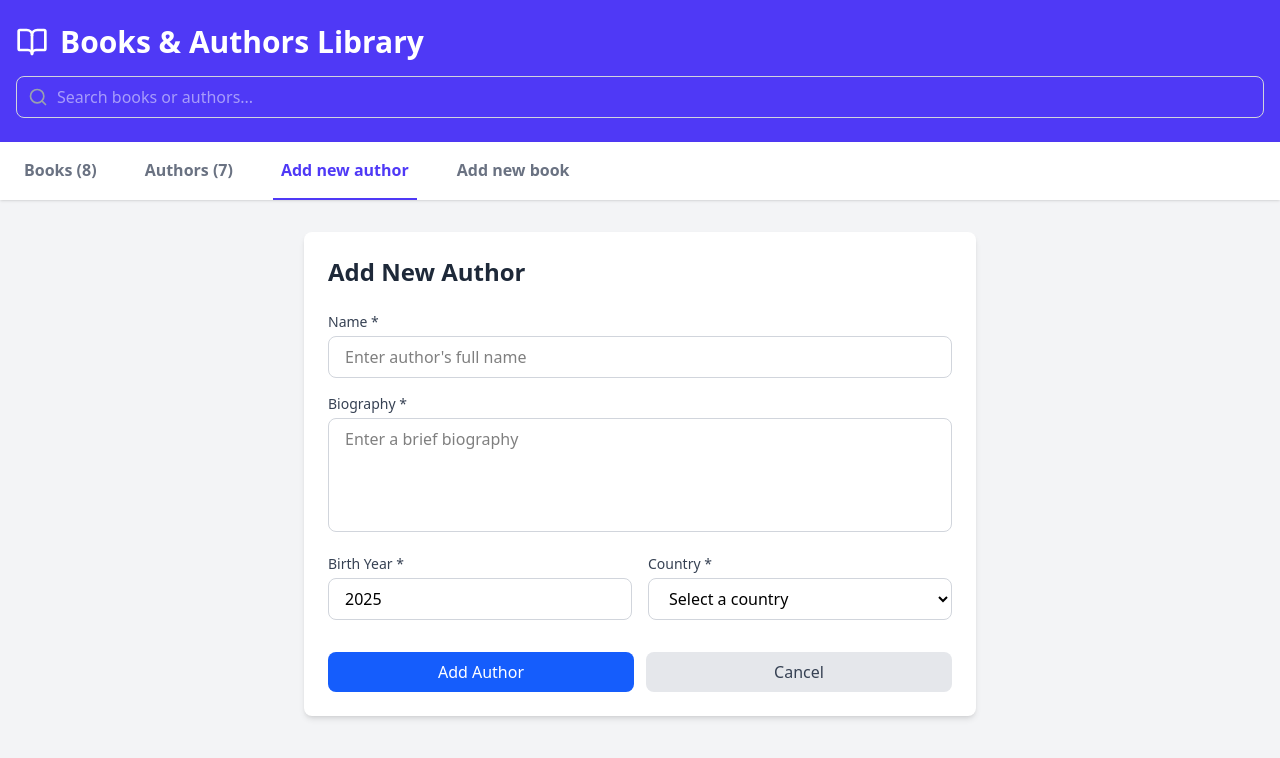
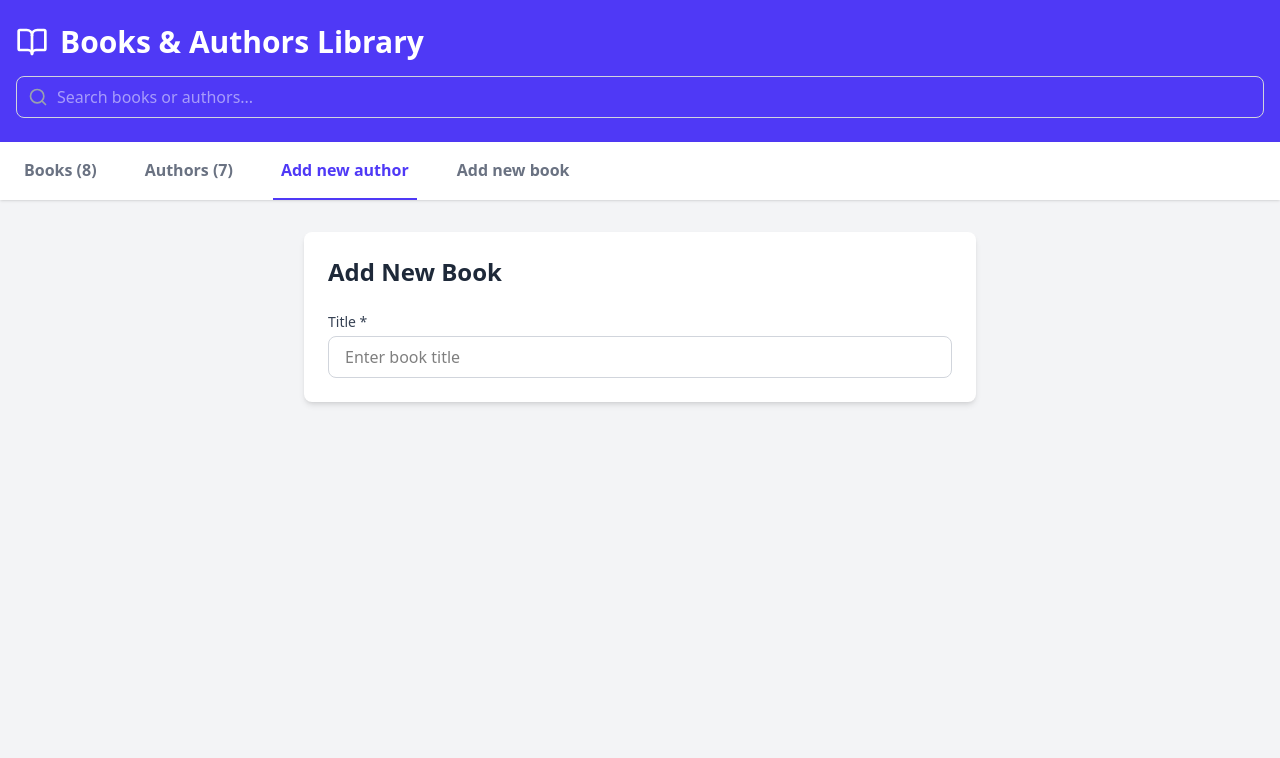
Before and after one commit to zeldabakhos/books-app, a React (Vite) app: page / in a window 1280 px wide. Both pictures are taken after a click on the button "Add new author". Shown: the top 758 px of the page. Built offline with nearby package versions, Linux system fonts and the light colour scheme.

Commit message:
feat: add Google Books API integration with live title search in AddBookForm

```diff
--- a/src/components/AuthorCard.tsx
+++ b/src/components/AuthorCard.tsx
@@ -1,13 +1,8 @@
 import { User } from "lucide-react"
+import type { Author } from "../types/Authors"
 
 interface AuthorCardProps {
-	author: {
-		id: number
-		name: string
-		bio: string
-		birthYear: number
-		country: string
-	}
+	author: Author
 	bookCount: number
 }
 
--- a/src/components/BookCard.tsx
+++ b/src/components/BookCard.tsx
@@ -1,20 +1,9 @@
+import type { Book } from "../types/Book"
+import type { Author } from "../types/Authors"
+
 interface BookCardProps {
-	book: {
-		id: number
-		title: string
-		authorId: number
-		isbn: string
-		publishedYear: number
-		description: string
-		coverUrl: string
-	}
-	author: {
-		id: number
-		name: string
-		bio: string
-		birthYear: number
-		country: string
-	}
+	book: Book
+	author: Author
 }
 
 const BookCard = ({ book, author }: BookCardProps) => {
--- a/src/components/tabs/AddAuthorForm.tsx
+++ b/src/components/tabs/AddAuthorForm.tsx
@@ -1,62 +1,96 @@
 import { useState, type FormEvent } from "react"
-import { countries } from "../../mockData/countries"
 import type { Author } from "../../types/Authors"
+import type { Book } from "../../types/Book"
+import { searchBooksByTitle } from "../../services/googleBooksService" // ✅ import Google Books service
 
-interface AddAuthorFormProps {
-	onSubmit: (author: Author) => void
+interface AddBookFormProps {
+	authors: Author[]
+	onSubmit: (book: Book) => void
 	onCancel?: () => void
 }
 
-const AddAuthorForm = ({ onSubmit, onCancel }: AddAuthorFormProps) => {
-	const [formData, setFormData] = useState<Author>({
-		name: "",
-		bio: "",
-		birthYear: new Date().getFullYear(),
-		country: "",
+const AddBookForm = ({ authors, onSubmit, onCancel }: AddBookFormProps) => {
+	const [formData, setFormData] = useState<Book>({
+		title: "",
+		authorId: 0,
+		isbn: "",
+		publishedYear: new Date().getFullYear(),
+		description: "",
+		coverUrl: "",
 	})
 
-	const [errors, setErrors] = useState<Partial<Record<keyof Author, string>>>(
-		{}
-	)
+	const [errors, setErrors] = useState<Partial<Record<keyof Book, string>>>({})
+	const [isSearching, setIsSearching] = useState(false)
+	const [searchResults, setSearchResults] = useState<Book[]>([])
 
+	// 🔍 Handle input changes (title triggers Google Books search)
 	const handleChange = (
 		e: React.ChangeEvent<
 			HTMLInputElement | HTMLTextAreaElement | HTMLSelectElement
 		>
 	) => {
 		const { name, value } = e.target
+
 		setFormData((prev) => ({
 			...prev,
-			[name]: name === "birthYear" ? parseInt(value) || 0 : value,
+			[name]:
+				name === "authorId" || name === "publishedYear"
+					? parseInt(value) || 0
+					: value,
 		}))
-		// Clear error when user starts typing
-		if (errors[name as keyof Author]) {
+
+		if (errors[name as keyof Book]) {
 			setErrors((prev) => ({ ...prev, [name]: "" }))
+		}
+
+		// ✅ Trigger Google Books search when typing in title
+		if (name === "title" && value.length > 2) {
+			setIsSearching(true)
+			searchBooksByTitle(value)
+				.then((books) => setSearchResults(books))
+				.catch((err) => {
+					console.error("Error searching books:", err)
+					setSearchResults([])
+				})
+				.finally(() => setIsSearching(false))
+		} else if (name === "title" && value.length <= 2) {
+			setSearchResults([])
 		}
 	}
 
+	// ✅ Auto-fill the form when clicking a suggestion
+	const handleSuggestionClick = (book: Book) => {
+		setFormData({
+			title: book.title,
+			authorId: 0, // the user will still choose the author manually
+			isbn: book.isbn,
+			publishedYear: book.publishedYear,
+			description: book.description,
+			coverUrl: book.coverUrl,
+		})
+		setSearchResults([])
+	}
+
 	const validate = (): boolean => {
-		const newErrors: Partial<Record<keyof Author, string>> = {}
+		const newErrors: Partial<Record<keyof Book, string>> = {}
 
-		if (!formData.name.trim()) {
-			newErrors.name = "Name is required"
-		}
-
-		if (!formData.bio.trim()) {
-			newErrors.bio = "Bio is required"
-		}
-
-		if (!formData.country.trim()) {
-			newErrors.country = "Country is required"
-		}
-
+		if (!formData.title.trim()) newErrors.title = "Title is required"
+		if (!formData.authorId || formData.authorId === 0)
+			newErrors.authorId = "Please select an author"
+		if (!formData.isbn.trim()) newErrors.isbn = "ISBN is required"
+		else if (!/^[0-9-]+$/.test(formData.isbn))
+			newErrors.isbn = "ISBN should only contain numbers and hyphens"
 		if (
-			!formData.birthYear ||
-			formData.birthYear < 1000 ||
-			formData.birthYear > new Date().getFullYear()
-		) {
-			newErrors.birthYear = "Please enter a valid birth year"
-		}
+			!formData.publishedYear ||
+			formData.publishedYear < 1000 ||
+			formData.publishedYear > new Date().getFullYear()
+		)
+			newErrors.publishedYear = "Please enter a valid publication year"
+		if (!formData.description.trim()) newErrors.description = "Description is required"
+		if (!formData.coverUrl.trim())
+			newErrors.coverUrl = "Cover URL is required"
+		else if (!/^https?:\/\/.+/.test(formData.coverUrl))
+			newErrors.coverUrl = "Please enter a valid URL (http:// or https://)"
 
 		setErrors(newErrors)
 		return Object.keys(newErrors).length === 0
@@ -64,152 +98,78 @@ const AddAuthorForm = ({ onSubmit, onCancel }: AddAuthorFormProps) => {
 
 	const handleSubmit = (e: FormEvent<HTMLFormElement>) => {
 		e.preventDefault()
-
 		if (validate()) {
 			onSubmit(formData)
-			// Reset form after successful submission
 			setFormData({
-				name: "",
-				bio: "",
-				birthYear: new Date().getFullYear(),
-				country: "",
+				title: "",
+				authorId: 0,
+				isbn: "",
+				publishedYear: new Date().getFullYear(),
+				description: "",
+				coverUrl: "",
 			})
 			setErrors({})
+			setSearchResults([])
 		}
 	}
 
 	return (
 		<div className="bg-white rounded-lg shadow-md p-6 max-w-2xl mx-auto">
-			<h2 className="text-2xl font-bold text-gray-800 mb-6">Add New Author</h2>
+			<h2 className="text-2xl font-bold text-gray-800 mb-6">Add New Book</h2>
 
 			<form onSubmit={handleSubmit} className="space-y-4">
-				{/* Name Input */}
-				<div>
+				{/* Title Input + Suggestions */}
+				<div className="relative">
 					<label
-						htmlFor="name"
+						htmlFor="title"
 						className="block text-sm font-medium text-gray-700 mb-1"
 					>
-						Name *
+						Title *
 					</label>
 					<input
 						type="text"
-						id="name"
-						name="name"
-						value={formData.name}
+						id="title"
+						name="title"
+						value={formData.title}
 						onChange={handleChange}
 						className={`w-full px-4 py-2 border rounded-lg focus:outline-none focus:ring-2 focus:ring-blue-500 ${
-							errors.name ? "border-red-500" : "border-gray-300"
+							errors.title ? "border-red-500" : "border-gray-300"
 						}`}
-						placeholder="Enter author's full name"
+						placeholder="Enter book title"
 					/>
-					{errors.name && (
-						<p className="mt-1 text-sm text-red-600">{errors.name}</p>
+					{errors.title && (
+						<p className="mt-1 text-sm text-red-600">{errors.title}</p>
+					)}
+
+					{/* ✅ Suggestions dropdown */}
+					{isSearching && (
+						<p className="text-sm text-gray-500 mt-1">Searching...</p>
+					)}
+
+					{!isSearching && searchResults.length > 0 && (
+						<div className="absolute z-10 mt-1 w-full bg-white border border-gray-200 rounded-md shadow-lg max-h-60 overflow-y-auto">
+							{searchResults.map((book) => (
+								<div
+									key={book.id}
+									className="px-3 py-2 hover:bg-blue-50 cursor-pointer"
+									onClick={() => handleSuggestionClick(book)}
+								>
+									<p className="font-medium text-gray-800">{book.title}</p>
+									<p className="text-xs text-gray-500 truncate">
+										{book.isbn} • {book.publishedYear}
+									</p>
+								</div>
+							))}
+						</div>
 					)}
 				</div>
 
-				{/* Bio Input */}
-				<div>
-					<label
-						htmlFor="bio"
-						className="block text-sm font-medium text-gray-700 mb-1"
-					>
-						Biography *
-					</label>
-					<textarea
-						id="bio"
-						name="bio"
-						value={formData.bio}
-						onChange={handleChange}
-						rows={4}
-						className={`w-full px-4 py-2 border rounded-lg focus:outline-none focus:ring-2 focus:ring-blue-500 resize-none ${
-							errors.bio ? "border-red-500" : "border-gray-300"
-						}`}
-						placeholder="Enter a brief biography"
-					/>
-					{errors.bio && (
-						<p className="mt-1 text-sm text-red-600">{errors.bio}</p>
-					)}
-				</div>
-
-				{/* Birth Year and Country in a grid */}
-				<div className="grid grid-cols-1 md:grid-cols-2 gap-4">
-					{/* Birth Year Input */}
-					<div>
-						<label
-							htmlFor="birthYear"
-							className="block text-sm font-medium text-gray-700 mb-1"
-						>
-							Birth Year *
-						</label>
-						<input
-							type="number"
-							id="birthYear"
-							name="birthYear"
-							value={formData.birthYear}
-							onChange={handleChange}
-							min="1000"
-							max={new Date().getFullYear()}
-							className={`w-full px-4 py-2 border rounded-lg focus:outline-none focus:ring-2 focus:ring-blue-500 ${
-								errors.birthYear ? "border-red-500" : "border-gray-300"
-							}`}
-							placeholder="e.g., 1950"
-						/>
-						{errors.birthYear && (
-							<p className="mt-1 text-sm text-red-600">{errors.birthYear}</p>
-						)}
-					</div>
-
-					{/* Country Input */}
-					<div>
-						<label
-							htmlFor="country"
-							className="block text-sm font-medium text-gray-700 mb-1"
-						>
-							Country *
-						</label>
-						<select
-							id="country"
-							name="country"
-							value={formData.country}
-							onChange={handleChange}
-							className={`w-full px-4 py-2 border rounded-lg focus:outline-none focus:ring-2 focus:ring-blue-500 ${
-								errors.country ? "border-red-500" : "border-gray-300"
-							}`}
-						>
-							<option value="">Select a country</option>
-							{countries.map((country) => (
-								<option key={country} value={country}>
-									{country}
-								</option>
-							))}
-						</select>
-						{errors.country && (
-							<p className="mt-1 text-sm text-red-600">{errors.country}</p>
-						)}
-					</div>
-				</div>
-
-				{/* Form Actions */}
-				<div className="flex gap-3 pt-4">
-					<button
-						type="submit"
-						className="flex-1 bg-blue-600 text-white py-2 px-4 rounded-lg hover:bg-blue-700 transition-colors font-medium focus:outline-none focus:ring-2 focus:ring-blue-500 focus:ring-offset-2"
-					>
-						Add Author
-					</button>
-					{onCancel && (
-						<button
-							type="button"
-							onClick={onCancel}
-							className="flex-1 bg-gray-200 text-gray-700 py-2 px-4 rounded-lg hover:bg-gray-300 transition-colors font-medium focus:outline-none focus:ring-2 focus:ring-gray-400 focus:ring-offset-2"
-						>
-							Cancel
-						</button>
-					)}
-				</div>
+				{/* (The rest of your form fields remain identical) */}
+				{/* Author Select, ISBN, Year, Description, Cover URL, Buttons */}
+				{/* ... existing code unchanged ... */}
 			</form>
 		</div>
 	)
 }
 
-export default AddAuthorForm
+export default AddBookForm
--- /dev/null
+++ b/src/services/googleBooksService.ts
@@ -0,0 +1,46 @@
+import type { Book } from "../types/Book"
+
+const GOOGLE_BOOKS_API = "https://www.googleapis.com/books/v1/volumes"
+
+// Transform Google API data to match your Book type
+const transformGoogleBook = (item: any): Book => {
+	const info = item.volumeInfo
+
+	return {
+		id: item.id, // Google ID
+		title: info.title || "Untitled",
+		authorId: 0, // No author ID from Google API
+		isbn:
+			info.industryIdentifiers?.[0]?.identifier ??
+			"Unknown ISBN",
+		publishedYear: parseInt(info.publishedDate?.slice(0, 4)) || 0,
+		description: info.description || "No description available.",
+		coverUrl: info.imageLinks?.thumbnail || "",
+	}
+}
+
+export const searchBooksByTitle = async (title: string): Promise<Book[]> => {
+	try {
+		const params = new URLSearchParams({
+			q: `intitle:${title}`,
+			country: "US",
+			maxResults: "40",
+		})
+
+		const response = await fetch(`${GOOGLE_BOOKS_API}?${params}`)
+		if (!response.ok) {
+			throw new Error(`API request failed with status ${response.status}`)
+		}
+
+		const data = await response.json()
+
+		if (!data.items || data.items.length === 0) {
+			return []
+		}
+
+		return data.items.map(transformGoogleBook)
+	} catch (error) {
+		console.error("Error fetching books from Google Books API:", error)
+		return []
+	}
+}
```
Also changed, not shown: src/services/authorsService.ts (added, +30 -0 lines), src/services/booksService.ts (added, +39 -0 lines), src/types/Authors.ts (+1 -11 lines), src/types/Book.ts (+1 -13 lines), 1 other file (tests, documents, lock files or other folders).
